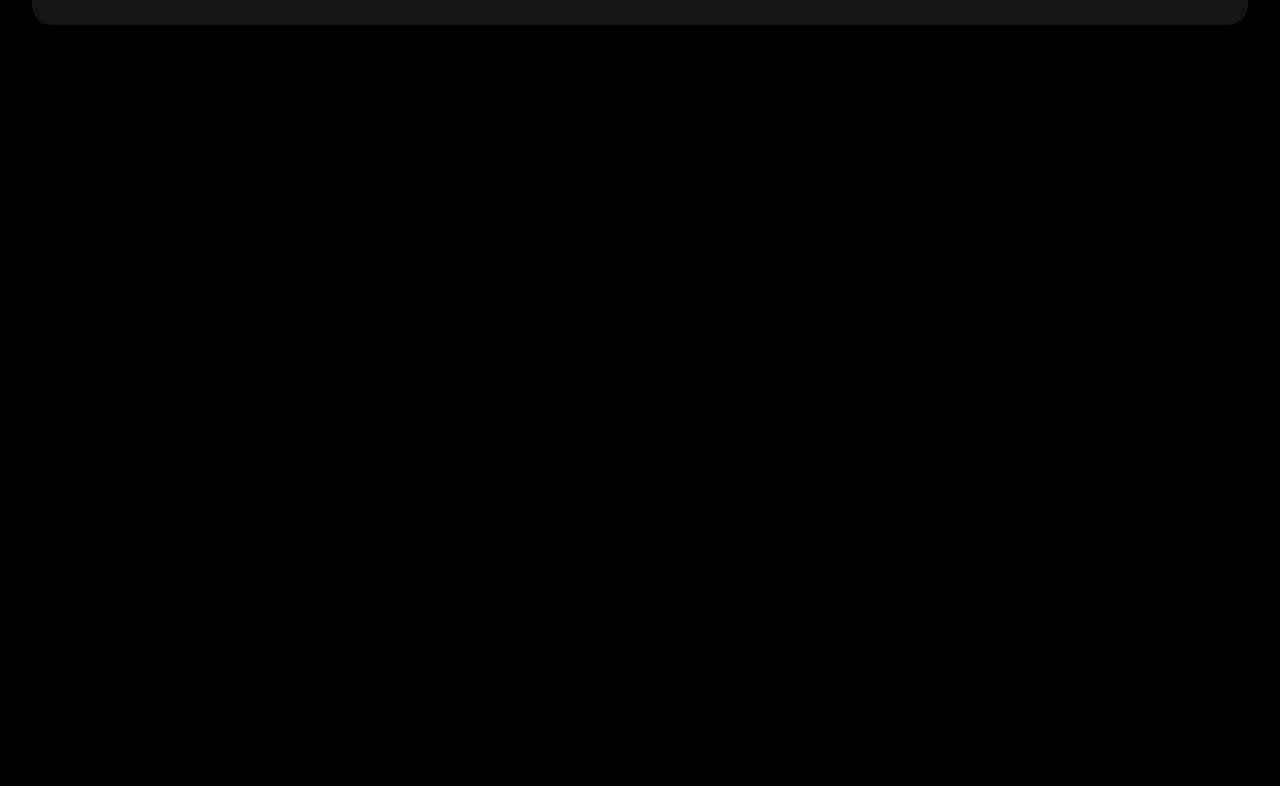
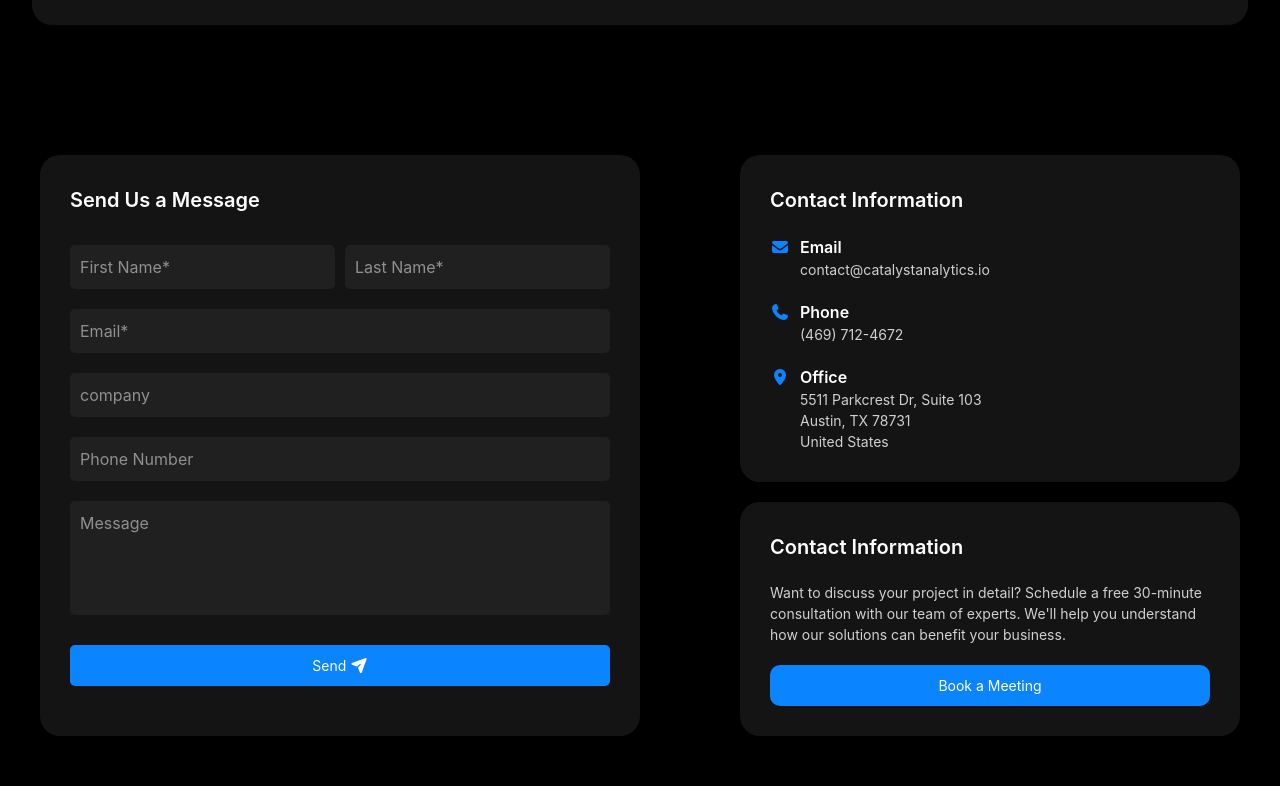
Before and after one commit to usmonnh-hub/Catalyst-Analytics, a website: page page5.html in a window 1280 px wide. Shown: the part 546-1332 px from the top of the page. Before the commit the page ends 800 px from the top, so only its background shows below. Drawn offline with nearby package versions, Linux system fonts and the light colour scheme; files that its build step writes are made by us from their sources.

Commit message:
page5 section2

```diff
--- a/page5.html
+++ b/page5.html
@@ -36,5 +36,45 @@
         </aside>
         <img src="src/images/wqer.png" alt="" class="lg:mr-[100px]">
     </div>
+    <section class="max-w-300 m-auto flex flex-col gap-[30px] lg:flex-row lg:justify-between p-[50px_20px] lg:p-[50px_0] mt-[80px]">
+         <div class="flex flex-col gap-[30px] bg-[#141414] lg:w-[600px] rounded-[20px] p-[30px] items-start ">
+    <h1 class="font-semibold text-[20px]">Send Us a Message</h1>
+    <form class="flex flex-col gap-[20px] w-full">
+        <div class="flex gap-[10px]">
+            <input class="outline-none bg-[#202020] w-full py-[10px] pl-[10px] rounded-[5px]" type="text" placeholder="First Name*">
+            <input class="outline-none bg-[#202020] w-full py-[10px] pl-[10px] rounded-[5px]" type="text" placeholder="Last Name*">
+        </div>
+        <input class="outline-none bg-[#202020] w-full py-[10px] pl-[10px] rounded-[5px]" type="email" placeholder="Email*">
+        <input class="outline-none bg-[#202020] w-full py-[10px] pl-[10px] rounded-[5px]" type="text" placeholder="company">
+        <input class="outline-none bg-[#202020] w-full py-[10px] pl-[10px] rounded-[5px]" type="tel" placeholder="Phone Number">
+            <input class="outline-none bg-[#202020] w-full py-[10px] pl-[10px] rounded-[5px] pb-[80px]" type="text" placeholder="Message">
+    </form>
+    <button class="text-[14px] bg-[#0A84FF] w-full py-[10px] rounded-[5px]">Send <i class="fa-solid fa-paper-plane" style="color:white;"></i></button>
+    </div>
+    <div  class="flex flex-col gap-[20px]">
+        <div class=" flex flex-col gap-[20px] lg:w-[500px] bg-[#141414] rounded-[20px] p-[30px] ">
+    <h1 class="font-semibold text-[20px]">Contact Information</h1>
+    <div class="flex flex-col">
+        <p class="font-semibold flex gap-[10px] items-center"><i class="fa-solid fa-envelope" style="color:#0A84FF;"></i> Email</p>
+        <p class="text-[14px] text-[#D0D0D0] pl-[30px]">contact@catalystanalytics.io</p>
+    </div>
+       <div class="flex flex-col">
+        <p class="font-semibold flex gap-[10px] items-center"><i class="fa-solid fa-phone" style="color:#0A84FF;"></i> Phone</p>
+        <p class="text-[14px] text-[#D0D0D0] pl-[30px]">(469) 712-4672</p>
+    </div>
+    <div class="flex flex-col">
+        <p class="font-semibold flex gap-[10px] items-center"><i class="fa-solid fa-location-dot" style="color:#0A84FF;"></i> Office</p>
+        <p class="text-[14px] text-[#D0D0D0] pl-[30px]">5511 Parkcrest Dr, Suite 103 <br> Austin, TX 78731 <br> United States</p>
+    </div>
+     </div>
+
+            <div class=" flex flex-col gap-[20px] lg:w-[500px] bg-[#141414] rounded-[20px] p-[30px] ">
+    <h1 class="font-semibold text-[20px]">Contact Information</h1>
+    <p class="text-[14px] text-[#D0D0D0]">Want to discuss your project in detail? Schedule a free 30-minute consultation with our team of experts. We'll help you understand how our solutions can benefit your business.</p>
+    <button class="text-[14px] bg-[#0A84FF] w-full py-[10px] rounded-[10px]">Book a Meeting</button>
+     </div>
+
+        </div>
+    </section>
 </body>
 </html>
```
